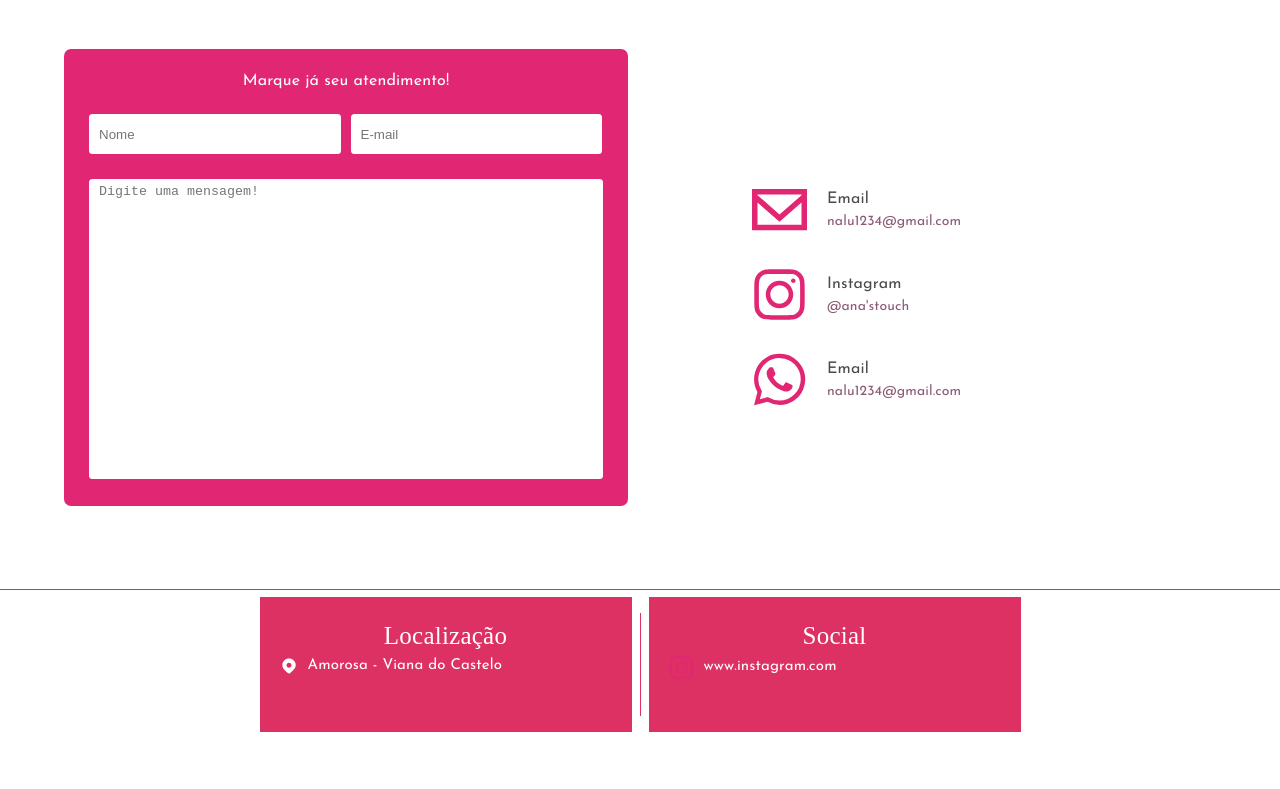
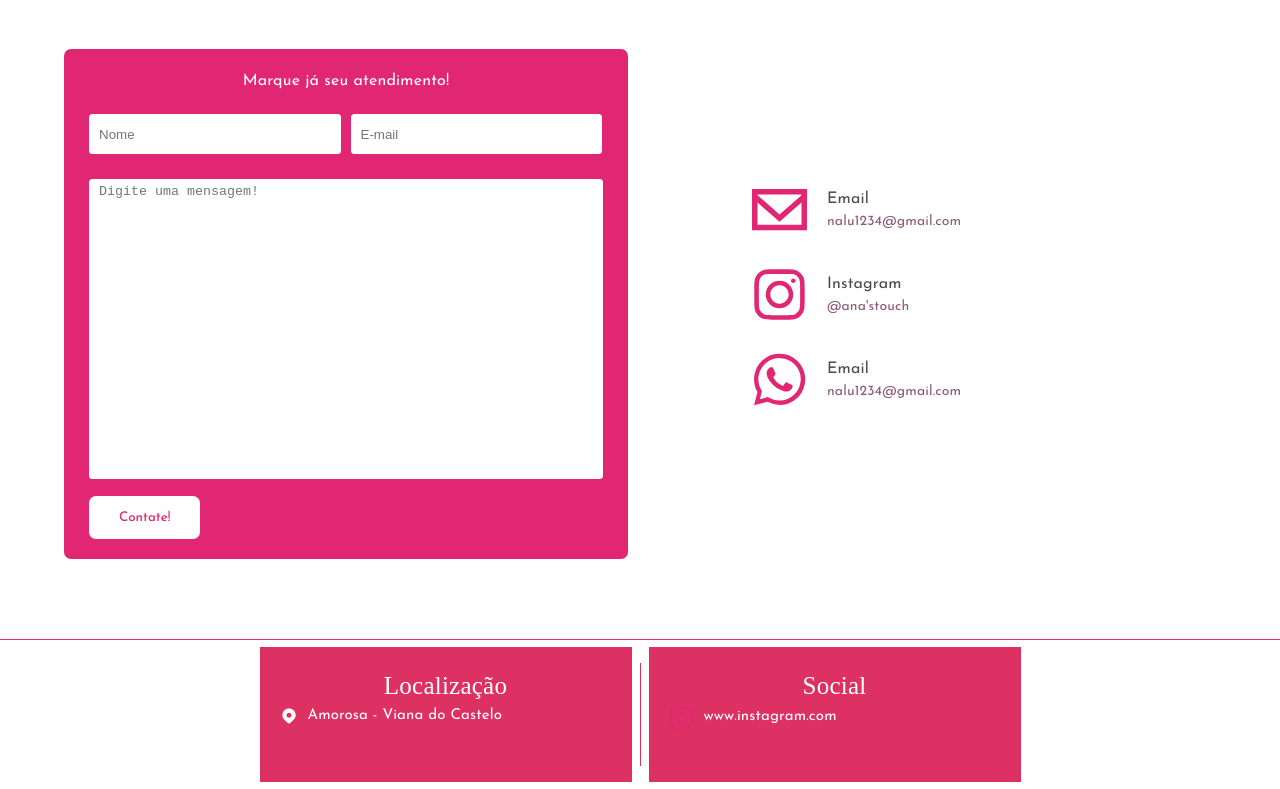
Before and after one commit to OBitencourt/ana-s_touch, a Next.js app: page / in a window 1280 px wide. Shown: the part 3403-4192 px from the top of the page. Before the commit the page ends 4142 px from the top, so only its background shows below. Built offline with nearby package versions, Linux system fonts and the light colour scheme; a web font is replaced by a local one.

Commit message:
feat: adding form submit with formspree

```diff
--- a/package.json
+++ b/package.json
@@ -11,6 +11,7 @@
   "dependencies": {
     "@emotion/react": "^11.13.3",
     "@emotion/styled": "^11.13.0",
+    "@formspree/react": "^2.5.1",
     "@mui/material": "^6.1.4",
     "framer-motion": "^11.11.11",
     "next": "14.2.15",
--- a/src/components/Sections/Contact/index.tsx
+++ b/src/components/Sections/Contact/index.tsx
@@ -2,9 +2,19 @@ import { Container, Grid, Typography } from "@mui/material"
 import { StyledWhiteSection } from "../generalstyle"
 import { ContactDiv, SocialInfo, SocialCard, Socials, StyledInput, StyledTextField } from "./style"
 import Image from "next/image"
+import { FormButton } from "./style"
+
+import React from 'react';
+import { useForm, ValidationError } from '@formspree/react';
+
 
 
 const Contact = () => {
+
+    const [state, handleSubmit] = useForm("xnnqbykk");
+    if (state.succeeded) {
+        return <p>Thanks for joining!</p>;
+    }
 
     return (
         <>
@@ -27,6 +37,7 @@ const Contact = () => {
                         <Grid item md={6}>
 
                             <ContactDiv>
+
                                 <Typography
                                     color="white"
                                     align="center"
@@ -37,6 +48,8 @@ const Contact = () => {
                                 >
                                     Marque já seu atendimento!
                                 </Typography>
+                                <form onSubmit={handleSubmit}>
+
                                     <StyledInput
                                         placeholder="Nome"
                                         id="name"
@@ -45,6 +58,11 @@ const Contact = () => {
                                     >
 
                                     </StyledInput>
+                                    <ValidationError
+                                        prefix="Name"
+                                        field="name"
+                                        errors={state.errors}
+                                    />
                                     <StyledInput
                                         placeholder="E-mail"
                                         id="email"
@@ -53,9 +71,28 @@ const Contact = () => {
                                     >
 
                                     </StyledInput>
-                                <StyledTextField placeholder="Digite uma mensagem!">
+                                    <ValidationError
+                                        prefix="Email"
+                                        field="email"
+                                        errors={state.errors}
+                                    />
+                                    <StyledTextField
+                                        placeholder="Digite uma mensagem!"
+                                        id="message"
+                                        name="message"
+                                    >
 
                                     </StyledTextField>
+                                    <ValidationError
+                                        prefix="Message"
+                                        field="message"
+                                        errors={state.errors}
+                                    />
+
+                                    <FormButton type="submit" disabled={state.submitting}>
+                                        Contate!
+                                    </FormButton>
+                                </form>
                             </ContactDiv>
 
                         </Grid>
--- a/src/components/Sections/Contact/style.ts
+++ b/src/components/Sections/Contact/style.ts
@@ -56,3 +56,23 @@ export const SocialInfo = styled.div`
     justify-content: center;
     margin-left: 20px;
 `
+
+export const FormButton = styled.button`
+    padding: 15px 30px;
+    background-color: white;
+    color: #E12773;
+    border: none;
+    font-weight: 500;
+    border-radius: 7px;
+    cursor: pointer;
+    margin-left: 5px;
+    margin-top: 10px;
+    transition: all 200ms ease;
+    font-family: 'Josefin Sans';
+
+
+    &:hover {
+        transform: scale(1.05);
+        filter: brightness(0.93);
+    }
+`
```
Also changed, not shown: 1 other file (tests, documents, lock files or other folders). Lines whose indentation alone changed are shown as unchanged.
